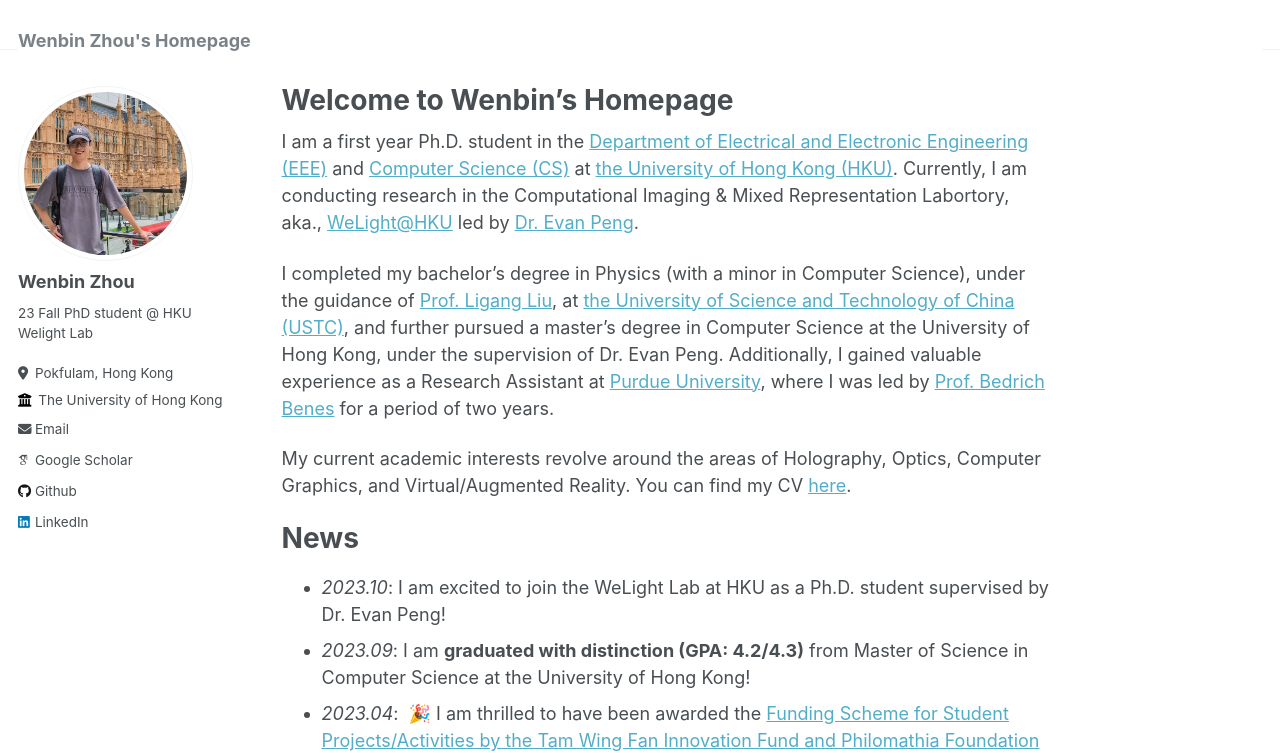
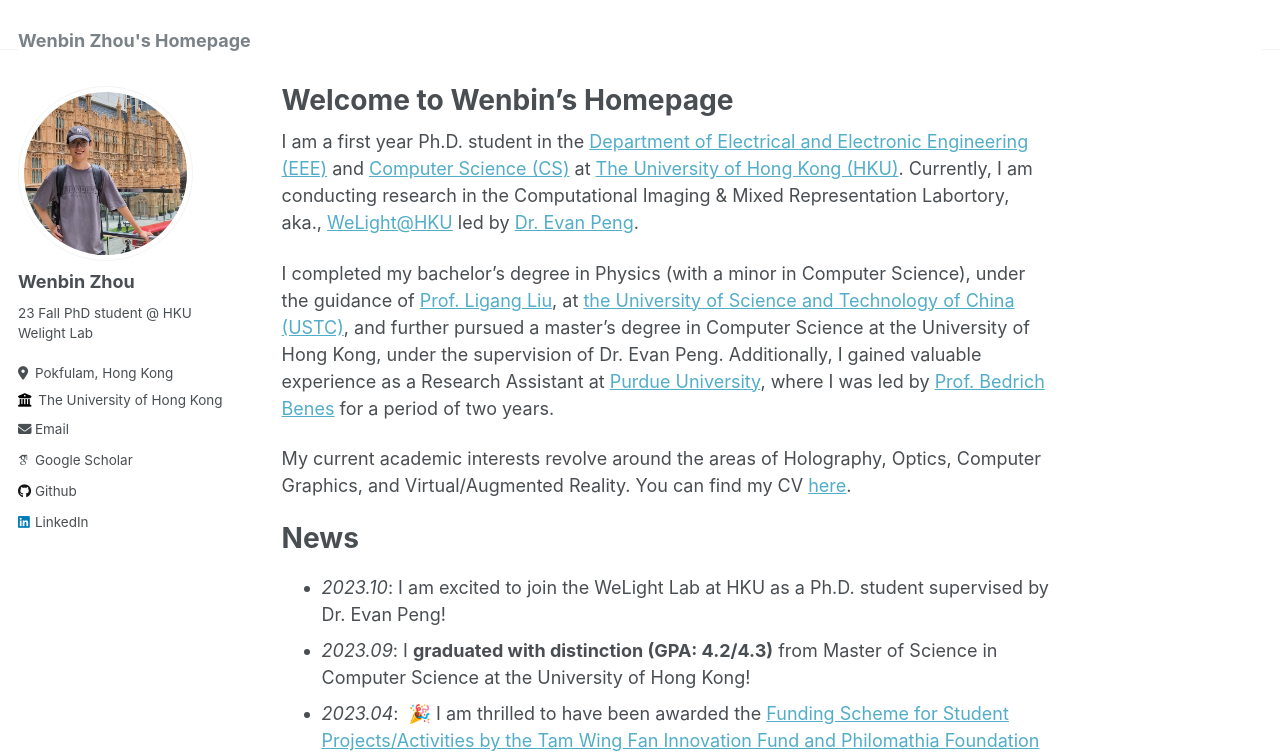
Before and after one commit to zhou-wb/wenbin1, a Jekyll site: the page built from _pages/about.md, in a window 1280 px wide and 1161 px high. Shown: the top 753 px of the window. Built offline with Jekyll 4.4.1, drawn with Linux system fonts in a browser that asks for light colours; some web fonts are replaced.

```diff
--- a/_pages/about.md
+++ b/_pages/about.md
@@ -9,7 +9,7 @@ redirect_from:
 
 <!-- About Me
 ===== -->
-I am a first year Ph.D. student in the [Department of Electrical and Electronic Engineering (EEE)](https://www.eee.hku.hk/) and [Computer Science (CS)](https://www.cs.hku.hk/) at [the University of Hong Kong (HKU)](https://www.hku.hk/). Currently, I am conducting research in the Computational Imaging & Mixed Representation Labortory, aka., [WeLight@HKU](https://hku.welight.fun/) led by [Dr. Evan Peng](https://www.eee.hku.hk/~evanpeng/).
+I am a first year Ph.D. student in the [Department of Electrical and Electronic Engineering (EEE)](https://www.eee.hku.hk/) and [Computer Science (CS)](https://www.cs.hku.hk/) at [The University of Hong Kong (HKU)](https://www.hku.hk/). Currently, I am conducting research in the Computational Imaging & Mixed Representation Labortory, aka., [WeLight@HKU](https://hku.welight.fun/) led by [Dr. Evan Peng](https://www.eee.hku.hk/~evanpeng/).
 
 I completed my bachelor's degree in Physics (with a minor in Computer Science), under the guidance of [Prof. Ligang Liu](http://staff.ustc.edu.cn/~lgliu/), at [the University of Science and Technology of China (USTC)](https://en.ustc.edu.cn/), and further pursued a master's degree in Computer Science at the University of Hong Kong, under the supervision of Dr. Evan Peng. Additionally, I gained valuable experience as a Research Assistant at [Purdue University](https://www.purdue.edu/), where I was led by [Prof. Bedrich Benes](https://cs.purdue.edu/homes/bbenes/) for a period of two years.
 
@@ -18,5 +18,5 @@ My current academic interests revolve around the areas of Holography, Optics, Co
 News
 =====
 - *2023.10*: I am excited to join the WeLight Lab at HKU as a Ph.D. student supervised by Dr. Evan Peng!
-- *2023.09*: I am **graduated with distinction (GPA: 4.2/4.3)** from Master of Science in Computer Science at the University of Hong Kong!
+- *2023.09*: I **graduated with distinction (GPA: 4.2/4.3)** from Master of Science in Computer Science at the University of Hong Kong!
 - *2023.04*: &nbsp;🎉 I am thrilled to have been awarded the [Funding Scheme for Student Projects/Activities by the Tam Wing Fan Innovation Fund and Philomathia Foundation Innovation Fund](https://innoacademy.engg.hku.hk/funding-scheme/#:~:text=The%20Funding%20Scheme%20for%20student,engineering%20problems%20in%20the%20world.) 2022-2023, totaling **40,000 HKD** from [HKU InnoWing](https://innowings.engg.hku.hk/) for the research project *Real-Time 3D Neural Holography for Near-eye Display*
```
